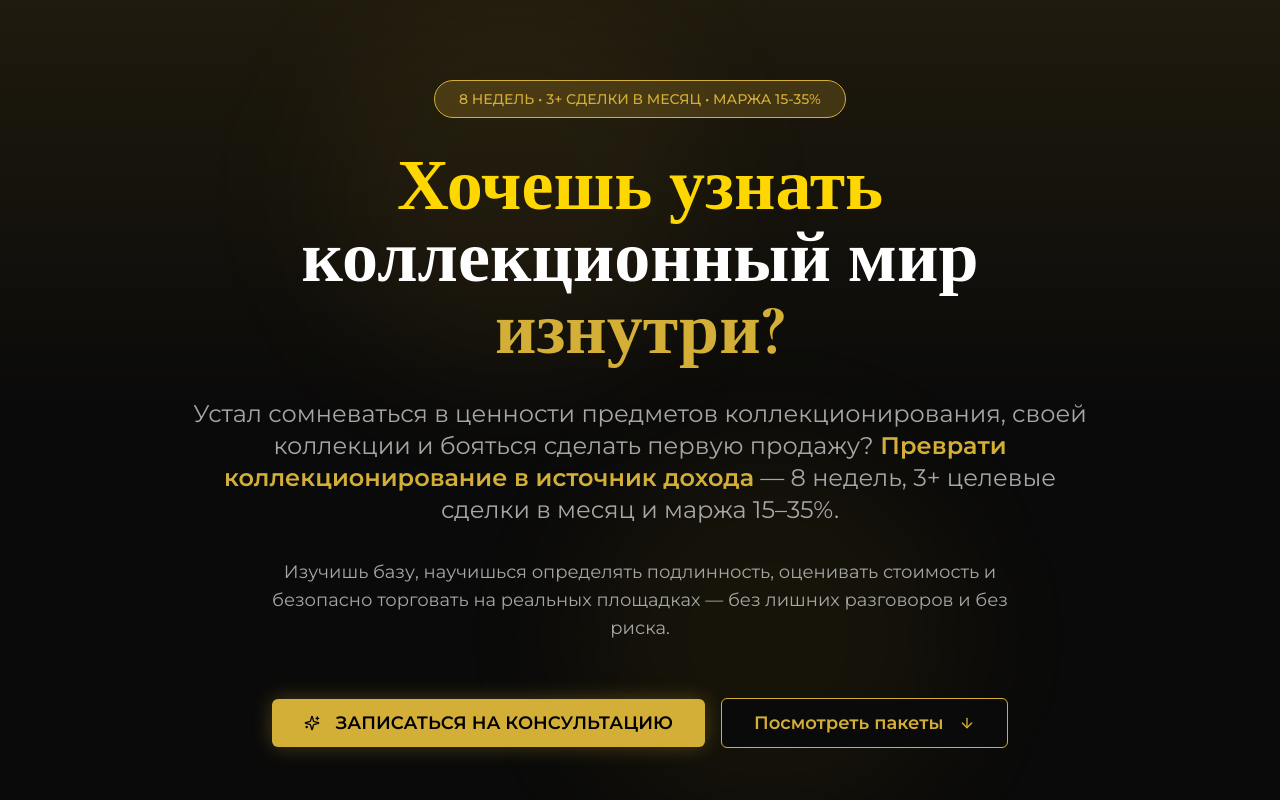
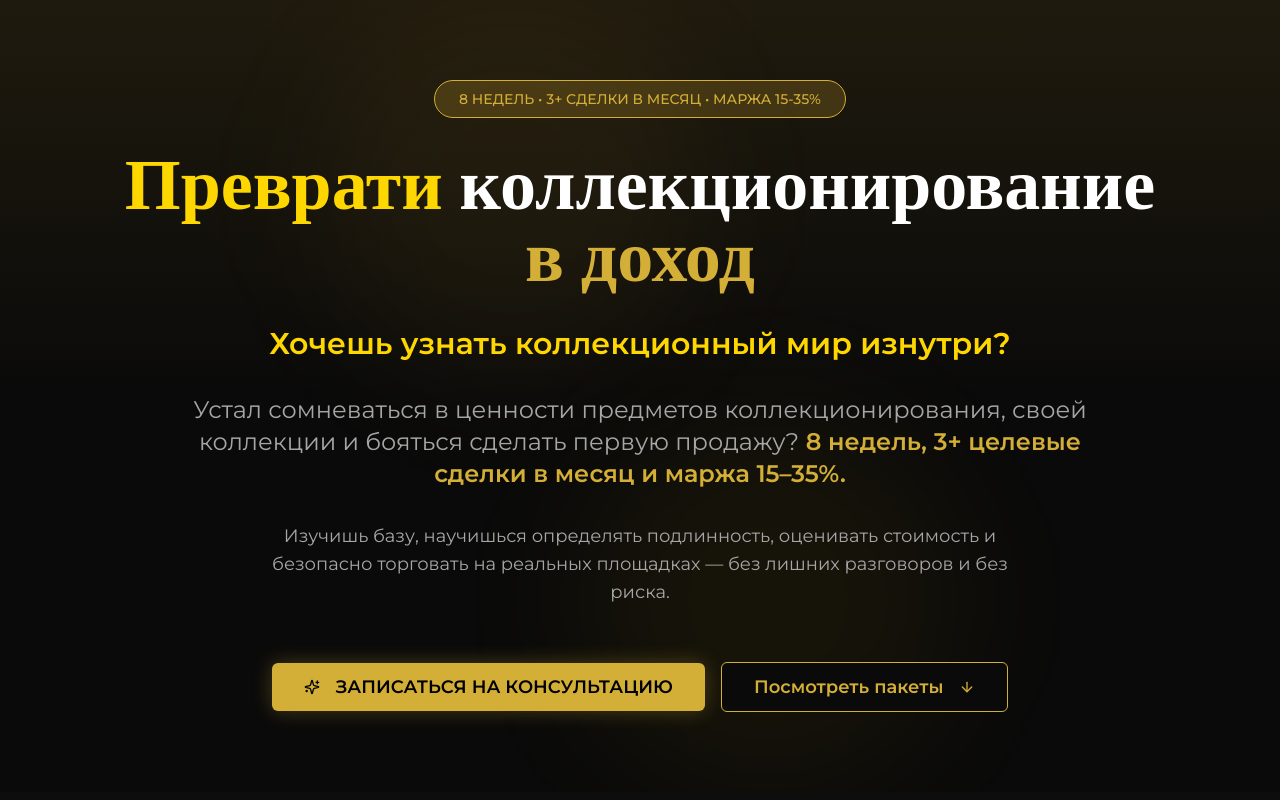
Before and after one commit to pr-poehali-dev/collection-income-project, a React (Vite) app: page / in a window 1280 px wide. Shown: the top 800 px of the page. Built offline with nearby package versions, Linux system fonts and the light colour scheme.

Commit message:
feat: Коллекционирование как источник дохода

```diff
--- a/src/pages/Index.tsx
+++ b/src/pages/Index.tsx
@@ -69,16 +69,19 @@ const Index = () => {
             </Badge>
 
             <h1 className="text-5xl sm:text-6xl lg:text-7xl font-bold leading-tight">
-              <span className="text-gold-light">Хочешь узнать</span>
+              <span className="text-gold-light">Преврати</span>{' '}
+              <span className="text-white">коллекционирование</span>
               <br />
-              <span className="text-white">коллекционный мир</span>
-              <br />
-              <span className="text-gold">изнутри?</span>
+              <span className="text-gold">в доход</span>
             </h1>
+
+            <p className="text-2xl sm:text-3xl text-gold-light max-w-4xl mx-auto leading-relaxed font-semibold">
+              Хочешь узнать коллекционный мир изнутри?
+            </p>
 
             <p className="text-xl sm:text-2xl text-muted-foreground max-w-4xl mx-auto leading-relaxed">
               Устал сомневаться в ценности предметов коллекционирования, своей коллекции и бояться сделать первую продажу?
-              <span className="text-gold font-semibold"> Преврати коллекционирование в источник дохода</span> — 8 недель, 3+ целевые сделки в месяц и маржа 15–35%.
+              <span className="text-gold font-semibold"> 8 недель, 3+ целевые сделки в месяц и маржа 15–35%.</span>
             </p>
 
             <p className="text-lg text-muted-foreground max-w-3xl mx-auto">
```
